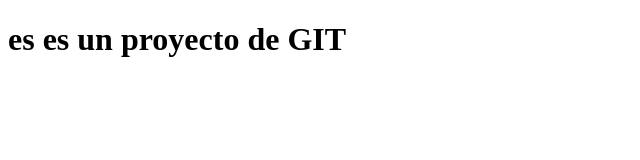
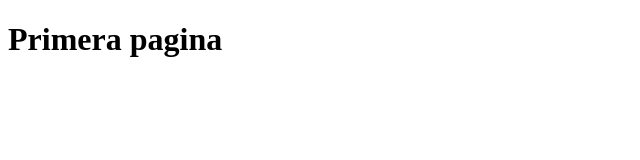
Before and after one commit to jmnoriegav01/gitCurso, a plain HTML site: page index.html in a window 1280 px wide. Shown: the whole page, without its empty margins (0-640 px from the left). Drawn offline with Linux system fonts and the light colour scheme.

Commit message:
ahora el index tiene codigo html

```diff
--- a/index.html
+++ b/index.html
@@ -7,6 +7,6 @@
     <title>Document</title>
 </head>
 <body>
-    <h1>es es un proyecto de GIT</h1>
+    <h1>Primera  pagina</h1>
 </body>
 </html>
```
